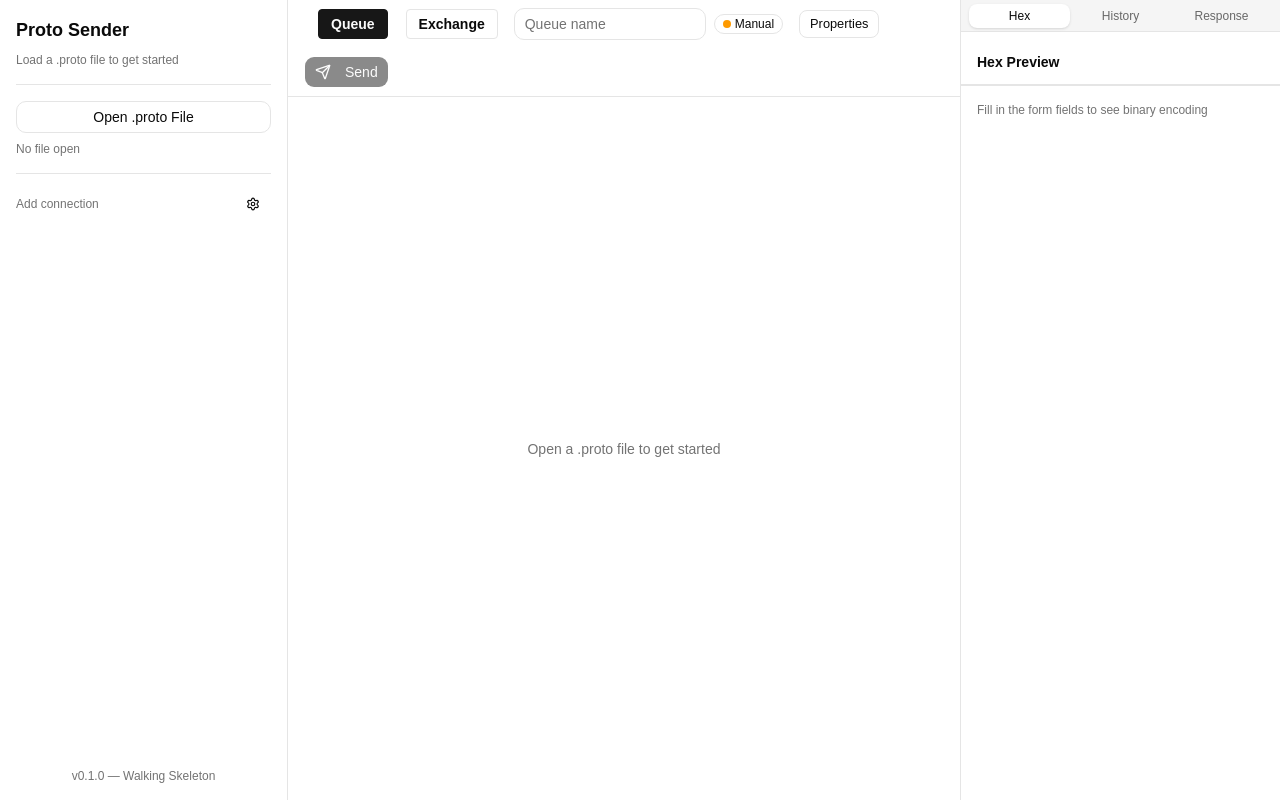
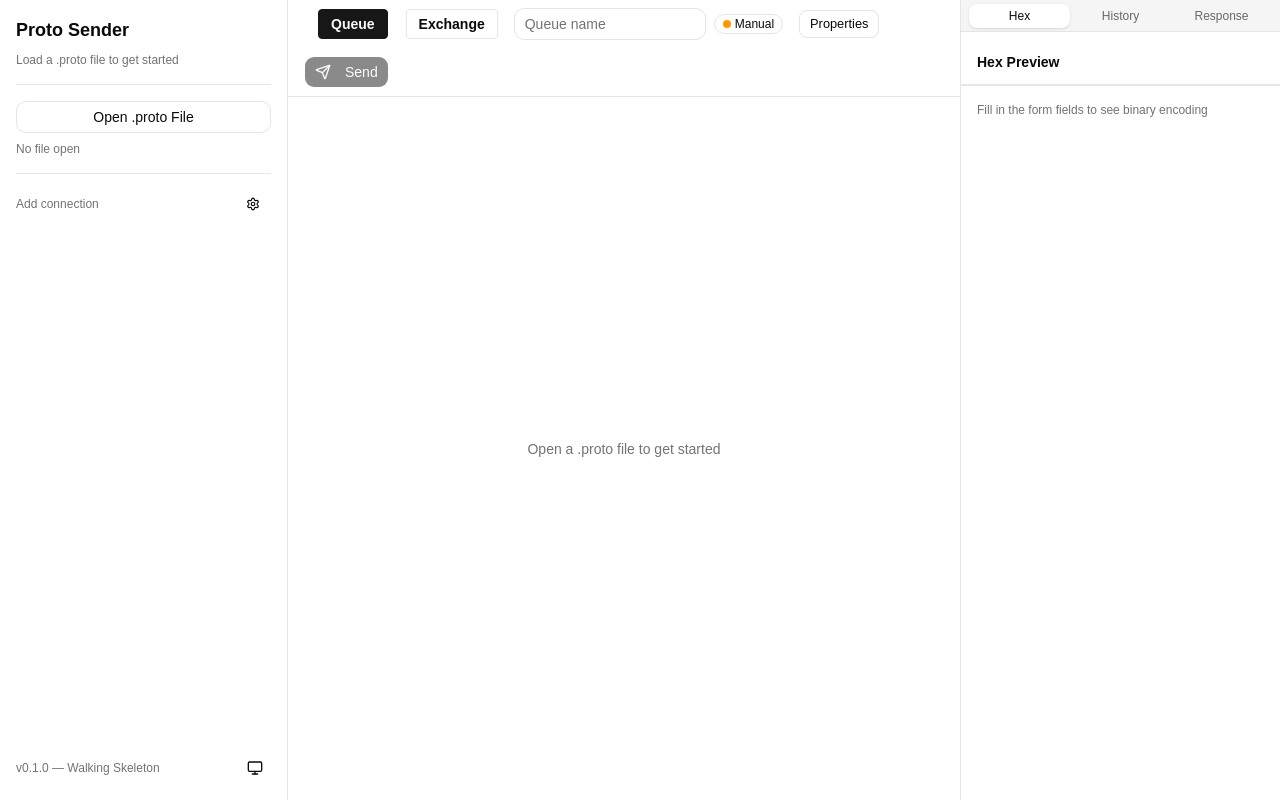
Before and after one commit to majesnix/tap, a React (Vite) app: page / in a window 1280 px wide. Built offline with nearby package versions, Linux system fonts and the light colour scheme.

Commit message:
feat(05-02): integrate ThemeToggle into Sidebar footer
- Add ThemeToggle import from @/components/sidebar/ThemeToggle
- Replace single version div with flex justify-between row
- Version string left-aligned, ThemeToggle right-aligned
- Remove text-center from version string per UI-SPEC

```diff
--- a/src/components/sidebar/Sidebar.tsx
+++ b/src/components/sidebar/Sidebar.tsx
@@ -9,6 +9,7 @@ import {
   SelectValue,
 } from "@/components/ui/select";
 import { Separator } from "@/components/ui/separator";
+import { ThemeToggle } from "@/components/sidebar/ThemeToggle";
 
 export function Sidebar() {
   const { schema, selectedMessageType, setSelectedType } = useProtoStore();
@@ -55,9 +56,9 @@ export function Sidebar() {
       <ConnectionSection />
 
       <div className="flex-1" />
-
-      <div className="text-xs text-muted-foreground text-center">
-        v0.1.0 — Walking Skeleton
+      <div className="flex items-center justify-between">
+        <div className="text-xs text-muted-foreground">v0.1.0 — Walking Skeleton</div>
+        <ThemeToggle />
       </div>
     </div>
   );
```
